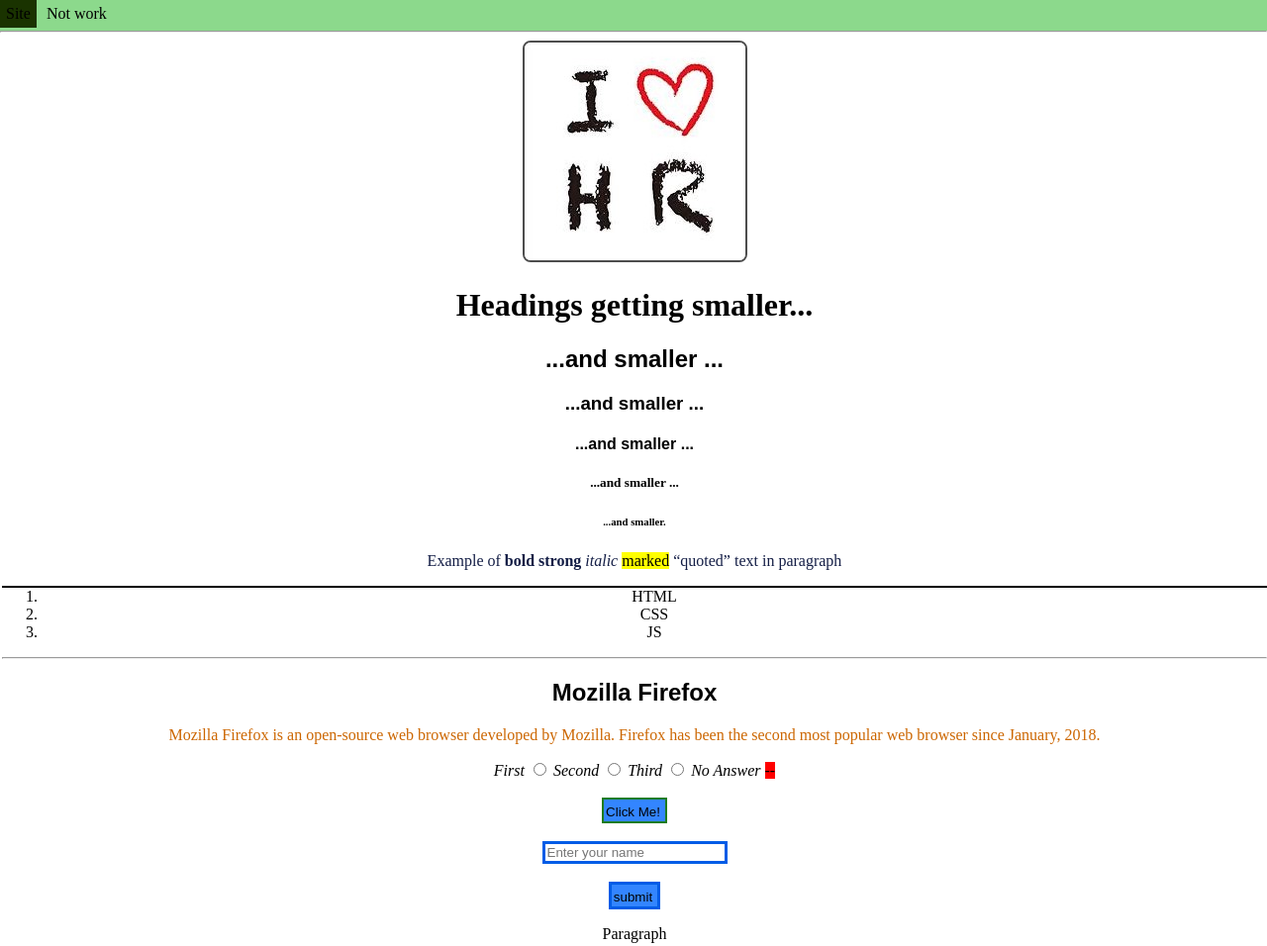
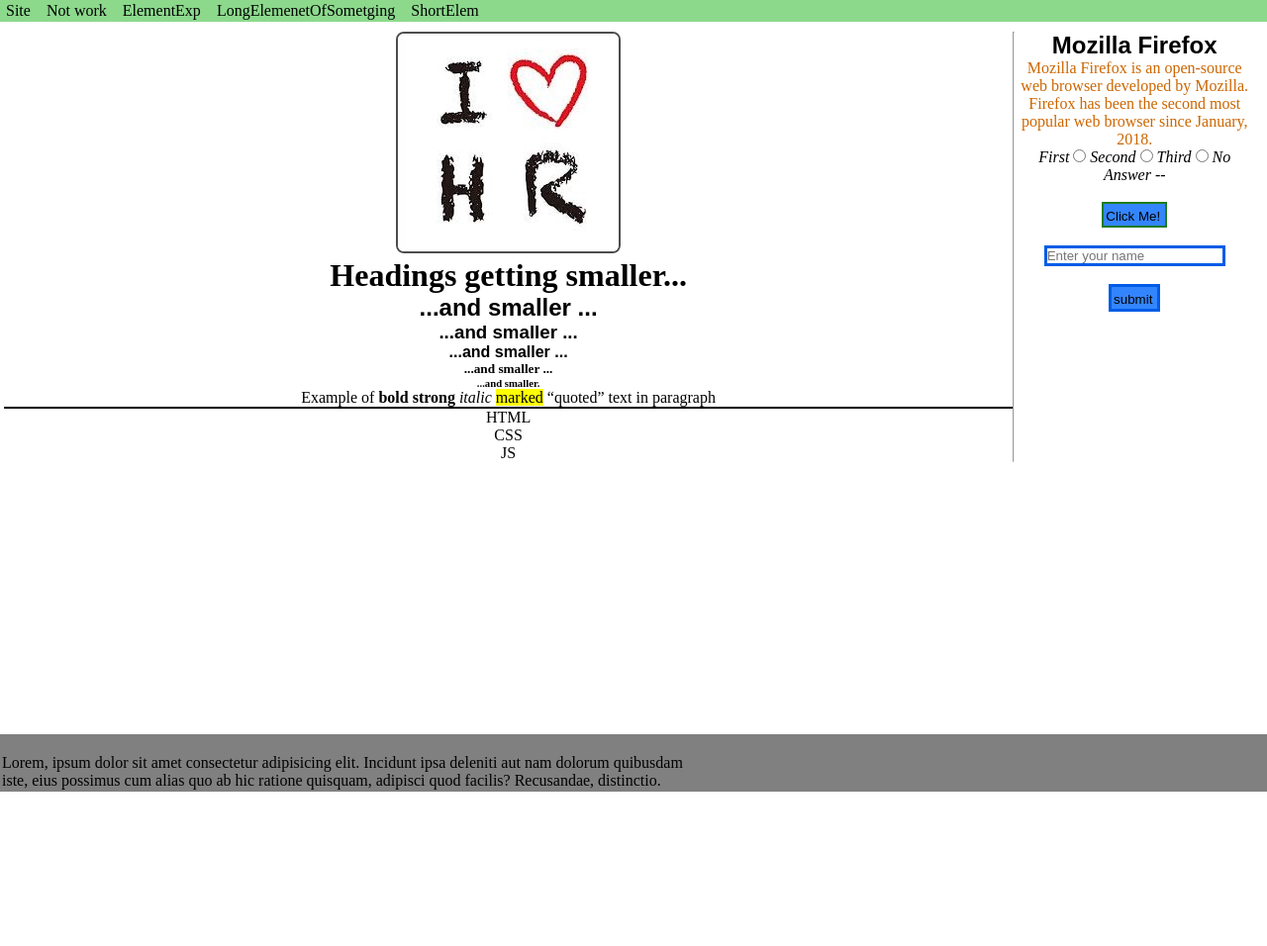
Before and after one commit to OctavianusAvg/Labs, a plain HTML site: page index.html in a window 1280 px wide. Shown: the whole page at 99% size. After the commit the page ends 800 px from the top, so only its background shows below. Drawn offline with Linux system fonts and the light colour scheme.

Commit message:
Adaptive

```diff
--- a/css/style.css
+++ b/css/style.css
@@ -1,24 +1,57 @@
+*{
+	margin: 0;
+	padding: 0;
+	box-sizing: border-box;
+}
+html,
 body{
-margin: 0px;
+	height: 100%;
+}
+body main{
+	text-align: center;
+	margin-left: 2px;
+	padding: 10px 2px 90px 2px;
 }
 
-body #main{
-text-align: center;
-margin-left: 2px;
+.wrapper {
+	position: relative;
+	min-height: 100%;
+}
+.main_wrap {
+	padding-bottom: 90px;
+}
+.footer {
+	position: absolute;
+	left: 0;
+	bottom: 0;
+	width: 100%;
+	height: 80px;
+}
+
+.nav_drop{
+	flex-direction: column;
+	padding: 0 15px;
+	align-items: flex-start;
+	background: rgb(140, 190, 140);
 }
 
 .nav {
-padding-top: 5px;
+	padding: 2px 0;
 	margin: 0px;
 	background-color: rgb(140, 217, 140);
 	border-bottom: 2px rgb(77, 77, 77);
 }
 
-.nav a{
-padding: 6px;
+.nav a , .nav_drop a{
+	padding: 0 6px;
 	text-align: center;
 	text-decoration: none;
 	color: rgb(0, 0, 0);
+}
+/*add special hiden icon and droplist for small devices */
+#icon{
+	overflow: hidden;
+	display: none;
 }
 
 .nav a:hover{
@@ -49,15 +82,6 @@ height: 0;
 	width: 0;
 }
 
-hr{
-color: rgb(140, 217, 140);
-}
-
-img{
-border: 2px solid rgb(77, 77, 77);
-border-radius: 8px;
-}
-
 ol > li{
 	text-transform: uppercase;
 }
@@ -65,6 +89,16 @@ text-transform: uppercase;
 	border: 3px solid rgb(0, 92, 230);
 }
 
+footer {
+	background-color:grey;
+	position: absolute;
+	left: 0;
+	bottom: 0;
+	width: 100%;
+	height: auto;
+}
+
+< -->
 h6 + p{
 	font-family: sans-serif;
 	color:rgb(20,30,70);
@@ -85,6 +119,38 @@ font-style: italic;
 p{
 	font-family: serif !important;
 }
-form span{
-background-color: red;
+hr{
+	color: rgb(140, 217, 140);
 }
+
+img{
+	border: 2px solid rgb(77, 77, 77);
+	border-radius: 8px;
+}
+@media(max-width: 500px){
+	.nav a:first-child{
+		display: inline;
+	}
+	.nav a{
+		display: none;
+	}
+	#icon{
+		display: inline;
+	}
+}
+
+@media(min-width: 950px){
+	.footer_text p{
+		padding: 2px 2px;
+		width: 55%;
+	}
+	#main{
+		display: flex;
+	}
+	.split_main{
+		width: 80%;
+	}
+	.split{
+		width: 19%;
+	}
+}
--- a/index.html
+++ b/index.html
@@ -7,12 +7,30 @@
 <link rel="stylesheet" href="./css/style.css">
 </head>
 <body>
+
+<div class="wrapper">
+
+	<div class="main_wrap">
+
+		<header>
 			<div class="nav">
 				<a href="#">Site</a>
 				<a href=""> Not work </a>
-	<hr>
+				<a href=""> ElementExp </a>
+				<a href=""> LongElemenetOfSometging </a>
+				<a href=""> ShortElem </a>
+				<a onclick="myFunction()" id="icon" >=</a>
 			</div>
+			<div id="drop" class="nav_drop" style="display:none;">
+				<a href=""> Not work </a>
+				<a href=""> ElementExp </a>
+				<a href=""> LongElemenetOfSometging </a>
+				<a href=""> ShortElem </a>
+			</div>
+		</header>
+		<main>
 			<div id="main">
+				<div class="split_main">
 					<img src="./img/image.png" alt = "I love H R">
 					<!--Representation of headings(1 - 6) and text formattion-->
 					<h1>Headings getting smaller...</h1>
@@ -29,11 +47,14 @@
 						<li>css</li>
 						<li>js</li>
 					</ol>
-	<hr>
-
+				</div>
+				<hr id="split_hide">
+				<div class="split">
 					<article>
 						<h2>Mozilla Firefox</h2>
-		<p>Mozilla Firefox is an open-source web browser developed by Mozilla. Firefox has been the second most popular web browser since January, 2018.</p>
+						<p>Mozilla Firefox is an open-source web browser
+						developed by Mozilla. Firefox has been the second most
+						popular web browser since January, 2018.</p>
 					</article>
 					<form>
 						<label>First</label>
@@ -57,8 +78,26 @@
 						<br>
 						<input type="button" name="submit" value="submit">
 					</form>
-	<p>Paragraph</p>
+				</div>
+			</div>
+		</main>
+
 	</div>
 
+	<footer>
+		<div class = "footer_text">
+			<br>
+			<p>Lorem, ipsum dolor sit amet consectetur adipisicing elit.
+			Incidunt ipsa deleniti aut nam dolorum quibusdam
+		    iste, eius possimus cum alias quo ab hic ratione quisquam,
+			adipisci quod facilis? Recusandae, distinctio.</p>
+		</div>
+	</footer>
+
+</div>
 </body>
+
+<script src="./js/main.js">
+</script>
+
 </html>
--- /dev/null
+++ b/js/main.js
@@ -0,0 +1,7 @@
+function myFunction(){
+   	if (document.getElementById("drop").style.display == "none"){
+  		document.getElementById("drop").style.display = "flex";
+   	}else{
+    	document.getElementById("drop").style.display = "none";
+	}
+}
```
Lines whose indentation alone changed are shown as unchanged.
